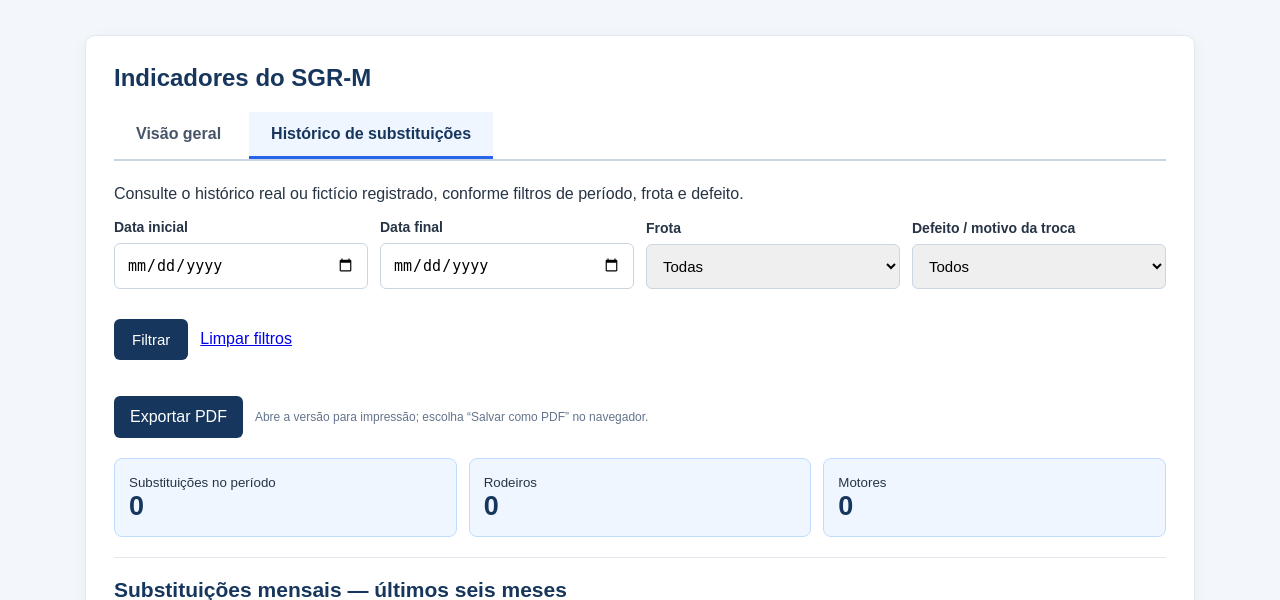
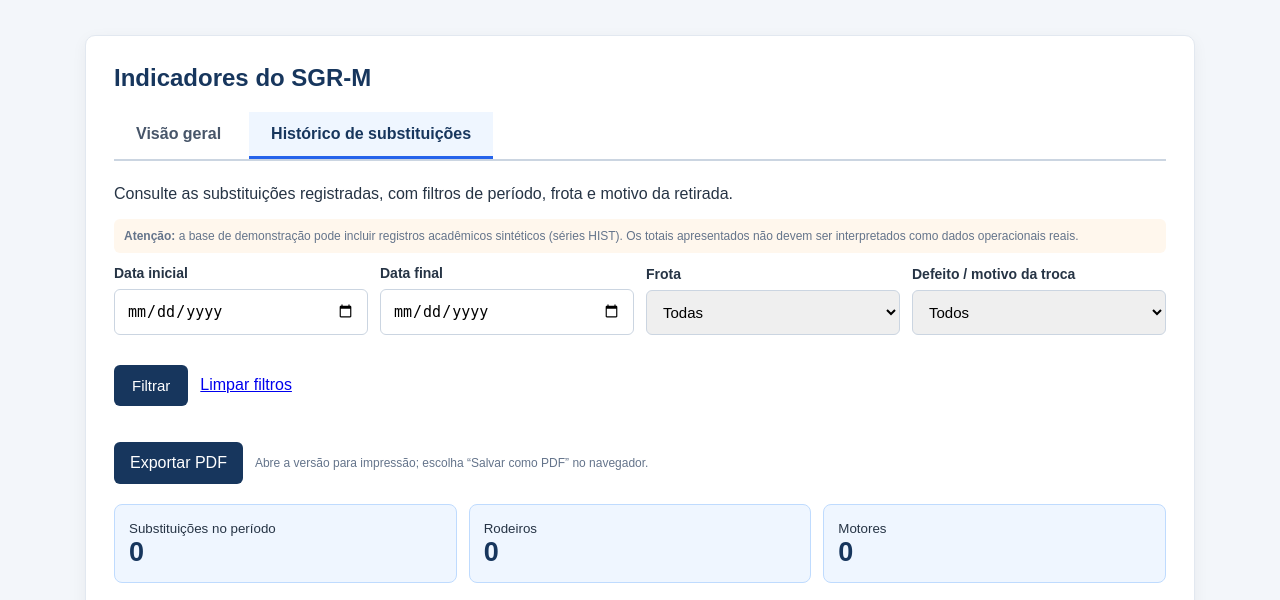
Before and after one commit to DiegoArmelin/SGR-M, a Laravel app: page /indicadores/historico in a window 1280 px wide. Shown: the part 65-665 px from the top of the page. Run offline with Laravel 12, Linux system fonts and the light colour scheme; a user stored in the database is signed in; data comes from the database, SQL or seed files in the repository; data that the repository does not hold is empty.

Commit message:
docs: diferencia explicitamente históricos sintéticos e operacionais no painel e PDF

```diff
--- a/resources/views/dashboard-gerencial/historico.blade.php
+++ b/resources/views/dashboard-gerencial/historico.blade.php
@@ -24,7 +24,8 @@
             <a href="{{ route('dashboard.gerencial') }}">Visão geral</a>
             <a href="{{ route('dashboard.historico') }}" class="selected" aria-current="page">Histórico de substituições</a>
         </nav>
-        <p>Consulte o histórico real ou fictício registrado, conforme filtros de período, frota e defeito.</p>
+        <p>Consulte as substituições registradas, com filtros de período, frota e motivo da retirada.</p>
+        <p class="hg-muted" style="padding:10px;background:#fff7ed;border-radius:6px"><strong>Atenção:</strong> a base de demonstração pode incluir registros acadêmicos sintéticos (séries HIST). Os totais apresentados não devem ser interpretados como dados operacionais reais.</p>
 
         <form method="GET" action="{{ route('dashboard.historico') }}" class="hg-filters">
             <div><label class="form-label" for="inicio">Data inicial</label>
```
